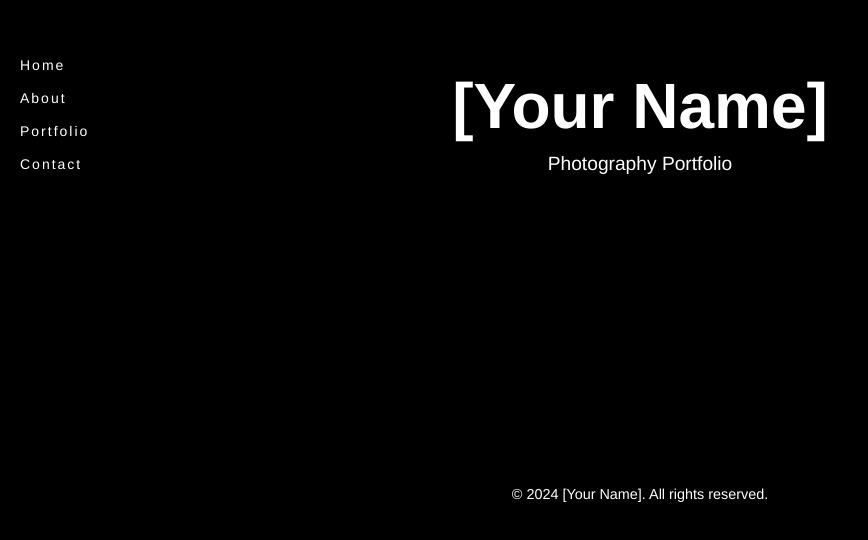
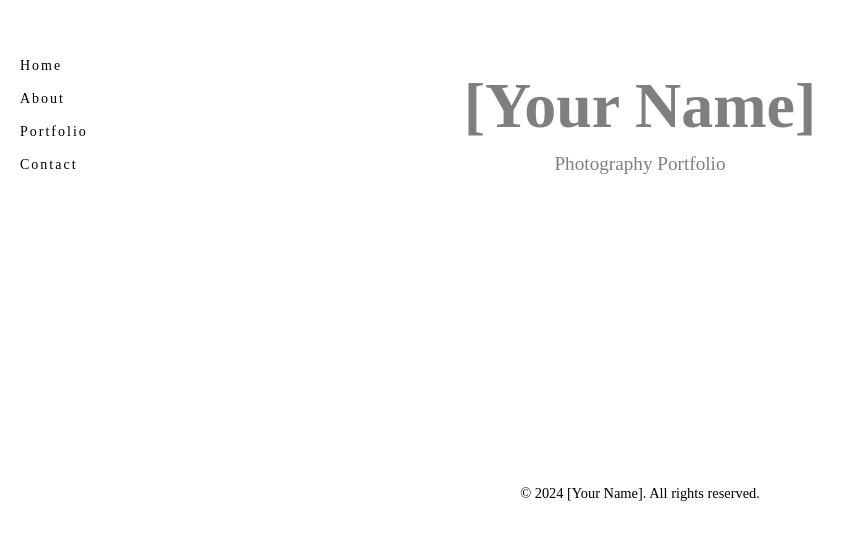
Before and after one commit to sheehan26/SheehanShotIt, a plain HTML site: page index.html in a window 1280 px wide. Shown: the part 278-818 px from the top of the page, without its empty margins (0-868 px from the left). Drawn offline with Linux system fonts and the light colour scheme.

Commit message:
Add files via upload

```diff
--- a/style.css
+++ b/style.css
@@ -1,5 +1,3 @@
-
-
 * {
   margin: 0;
   padding: 0;
@@ -7,9 +5,9 @@
 }
 
 body {
-  font-family: 'Helvetica Neue', sans-serif;
-  background-color: #000;
-  color: #fff;
+  font-family: 'ltc bodoni 175', "Bodoni 72", "Times New Roman", sans-serif;
+  background-color: #fff;
+  color: #000000;
   overflow-x: hidden;
 }
 
@@ -31,7 +29,7 @@ nav ul li {
 
 nav ul li a {
   text-decoration: none;
-  color: #fff;
+  color: #000000;
   font-size: 14px;
   letter-spacing: 2px;
   transition: color 0.3s;
@@ -52,9 +50,9 @@ nav ul li a:hover {
 
 .overlay {
   text-align: center;
-  background-color: rgba(0, 0, 0, 0.5);
+  background-color: #ffffff;
   padding: 20px;
-  color: #fff;
+  color: rgba(0, 0, 0, 0.5);
 }
 
 h1, h2 {
@@ -75,8 +73,8 @@ p {
 }
 
 footer {
-  background-color: #000;
-  color: #fff;
+  background-color: #ffffff;
+  color: #000;
   text-align: center;
   padding: 20px;
   font-size: 12px;
```
